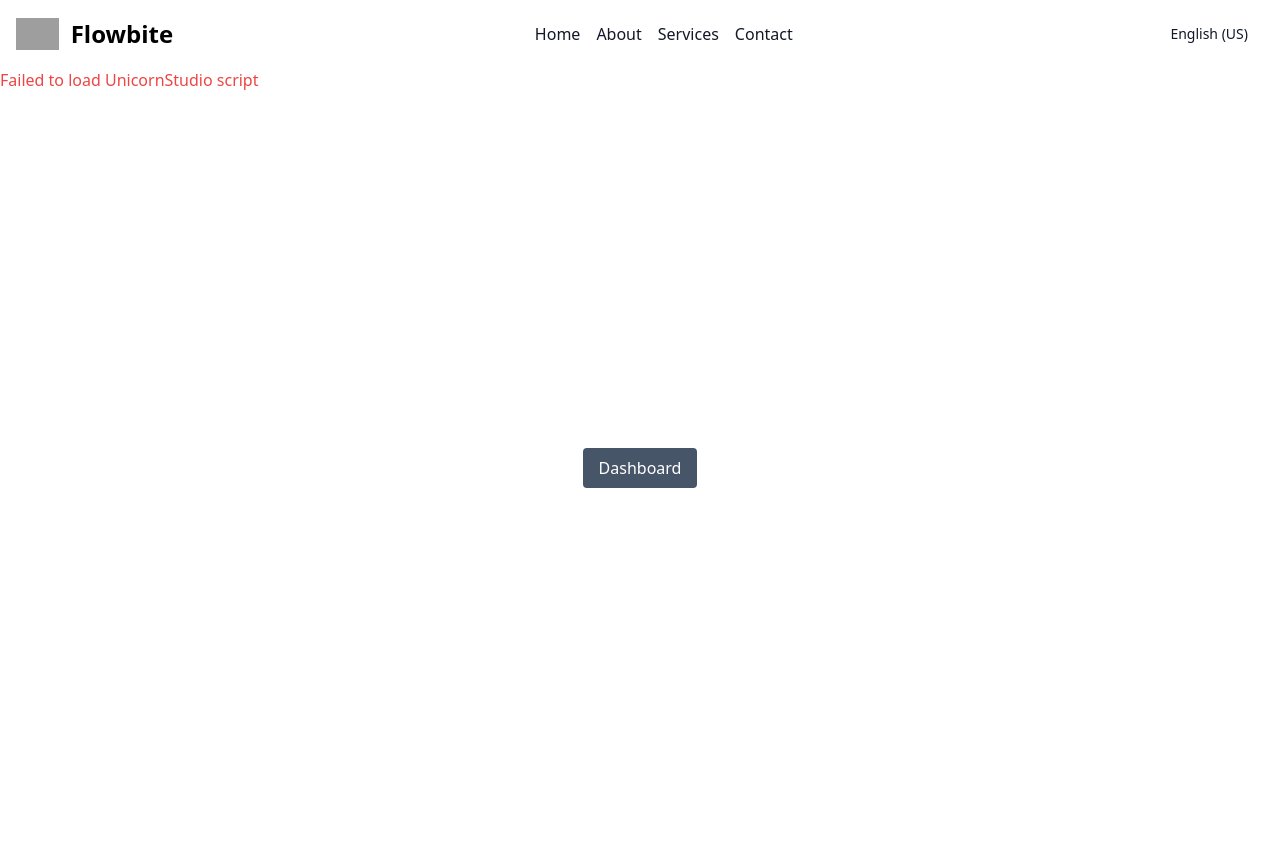
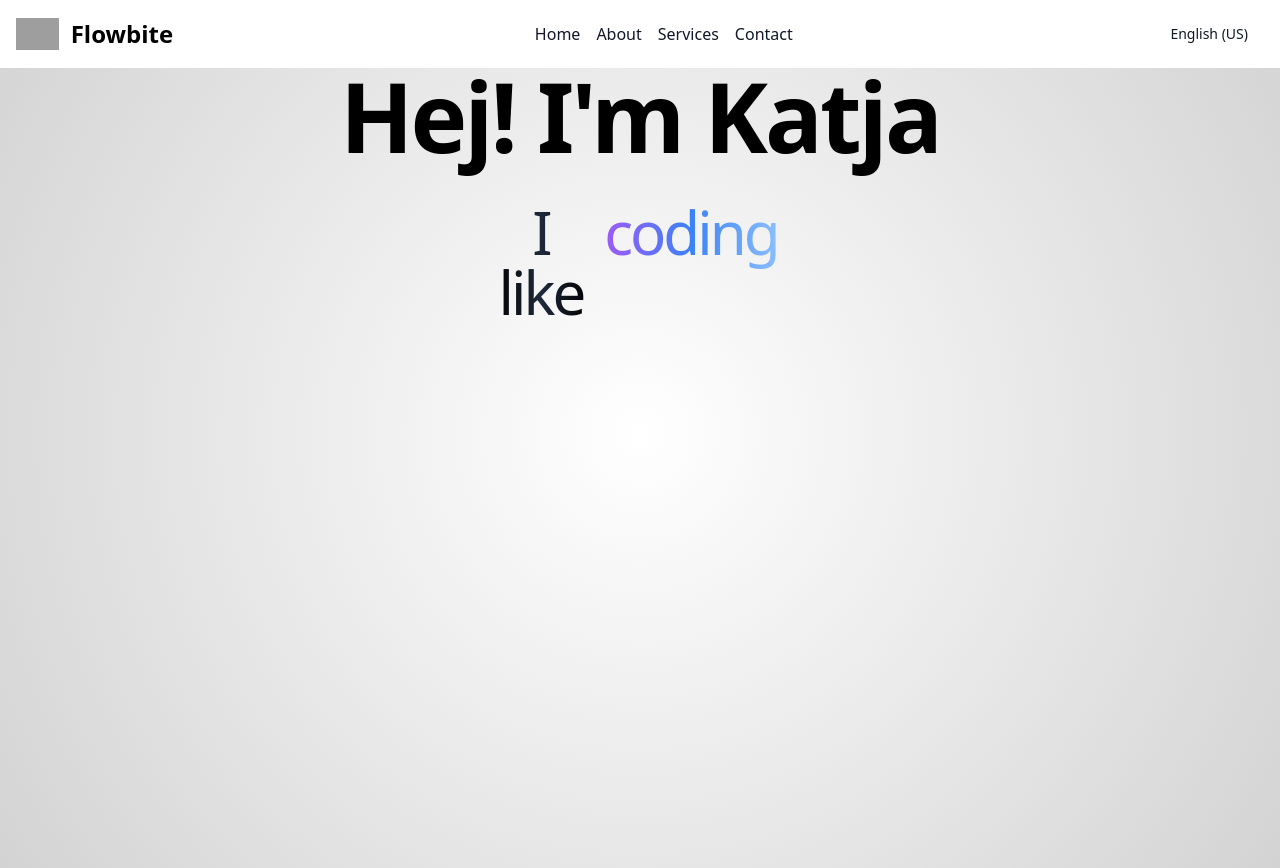
Before and after one commit to katelijacobsen/page-transition, a Next.js app: page / in a window 1280 px wide. Built offline with nearby package versions, Linux system fonts and the light colour scheme; grey boxes are pictures that could not be loaded.

Commit message:
push text animation

```diff
--- a/src/app/components/HeaderAnimation.tsx
+++ b/src/app/components/HeaderAnimation.tsx
@@ -1,7 +1,6 @@
 "use client";
 import { Poppins } from "@next/font/google";
-import { delay } from "motion";
-import { AnimatePresence, useInView, motion, m } from "motion/react";
+import { AnimatePresence, useInView, motion } from "motion/react";
 import * as React from "react";
 
 const poppinsBold = Poppins({
@@ -23,7 +22,7 @@ export function HeaderAnimation({ text = "About Me" }: { text: string }) {
             initial={{ opacity: 0, x: -20 }}
             animate={isInView ? { opacity: 1, x: 0 } : {}}
             exit="hidden"
-            transition={{ duration: 0.5, delay: i * 0.2 }}
+            transition={{ duration: 0.5, delay: i * 0.1 }}
             className={`${poppinsBold.className} text-8xl tracking-tight `}
           >
             {char === " " ? <span>&nbsp;</span> : char}
--- /dev/null
+++ b/src/app/components/IndexAnimation.tsx
@@ -0,0 +1,47 @@
+"use client";
+import * as React from "react";
+import { AnimatePresence, motion } from "motion/react";
+
+const IndexAnimation = ({
+  text = "I like",
+  words = ["design", "coding", "& croissants"],
+}: {
+  text: string;
+  words: string[];
+}) => {
+  const [index, setIndex] = React.useState(0);
+
+  React.useEffect(() => {
+    const interval = setInterval(() => {
+      setIndex((prev) => (prev + 1) % words.length);
+    }, 3000);
+
+    return () => clearInterval(interval);
+  }, []);
+
+  return (
+    <div className="text-2xl sm:text-3xl md:text-4xl lg:text-5xl xl:text-6xl text-center font-bold tracking-tighter grid place-items-center gap-1.5 w-fit mx-auto space-y-8">
+      <h1 className="text-4xl sm:text-5xl md:text-6xl lg:text-7xl xl:text-8xl">Hej! I'm Katja</h1>
+      <div className="text-center font-normal tracking-tighter grid gap-1.5 w-fit grid-cols-1 sm:grid-cols-[6rem_12rem]">
+        <div className="bg-gradient-to-r from-black via-slate-800 to-black bg-clip-text text-transparent">
+          {text}
+          {""}
+        </div>
+        <AnimatePresence mode="wait">
+          <motion.p
+            key={words[index]}
+            initial={{ opacity: 0, y: -40 }}
+            animate={{ opacity: 1, y: 0 }}
+            exit={{ opacity: 0, y: 40 }}
+            transition={{ type: "spring", stiffness: 200, damping: 25, duration: .2 }}
+            className="bg-gradient-to-r from-purple-500 via-blue-500 to-blue-300 bg-clip-text text-transparent pb-4"
+          >
+            {words[index]}
+          </motion.p>
+        </AnimatePresence>
+      </div>
+    </div>
+  );
+};
+
+export default IndexAnimation;
--- a/src/app/layout.js
+++ b/src/app/layout.js
@@ -22,14 +22,16 @@ export default function Layout({ children }) {
   return (
     <html lang="en">
       <AnimatePresence mode="wait">
-
-      <body
-        className={`${geistSans.variable} ${geistMono.variable} antialiased`}
+        <body
+          className={`${geistSans.variable} ${geistMono.variable} antialiased`}
+          style={{
+            background: "radial-gradient(circle, white, lightgray)",
+          }}
         >
-          <Header/>
-        {children}
-      </body>
-        </AnimatePresence>
+          <Header />
+          {children}
+        </body>
+      </AnimatePresence>
     </html>
   );
 }
--- a/src/app/page.js
+++ b/src/app/page.js
@@ -3,6 +3,7 @@ import { motion } from "motion/react";
 import Link from "next/link";
 import {UnicornScene} from "./components/GradientBackground.tsx";
 import { useEffect } from "react";
+import IndexAnimation from "./components/IndexAnimation.tsx";
 
 export default function Home() {
   useEffect(() => {
@@ -19,7 +20,9 @@ export default function Home() {
 
   return (
     <main className="relative w-full h-screen">
-      <motion.div
+
+      <IndexAnimation/>
+      {/* <motion.div
         initial={{ opacity: 0 }}
         animate={{ opacity: 1 }}
         transition={{ duration: 2, delay: 1 }}
@@ -34,7 +37,7 @@ export default function Home() {
             Dashboard
           </Link>
         </div>
-      </motion.div>
+      </motion.div> */}
     </main>
   );
 }
```
